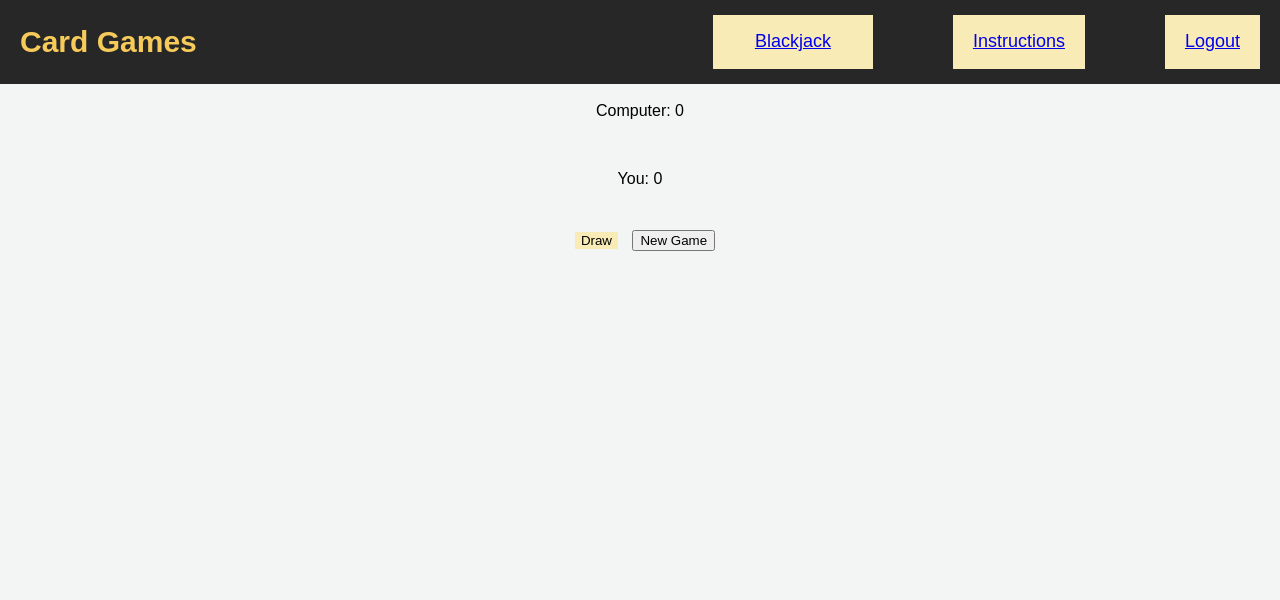
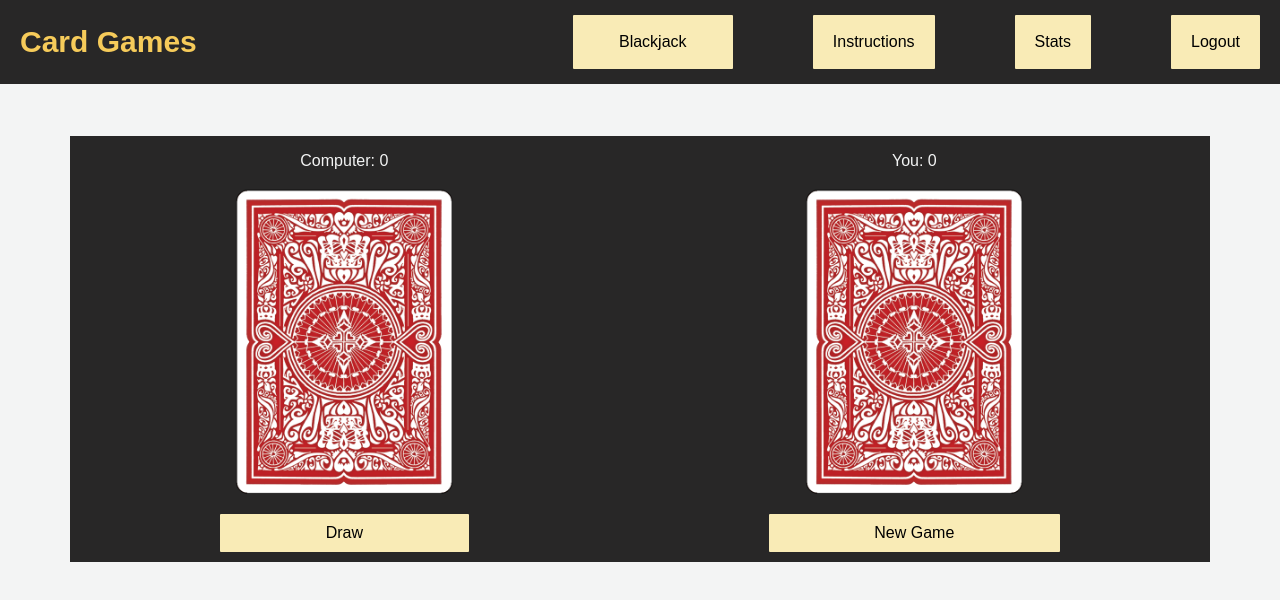
Before and after one commit to karajleong02/blackjack, a website: page public/war.html in a window 1280 px wide. Drawn offline with Linux system fonts and the light colour scheme; no server answers.

Commit message:
login and refining css

```diff
--- a/public/index.css
+++ b/public/index.css
@@ -31,7 +31,7 @@
 
 
 body {
-    margin: 0;
+    margin: 20px 20px 20px;
     padding: 25 0 20px;
     text-align: center;
     font-family: var(--ff-primary);
@@ -63,7 +63,6 @@ h1 {
 .nav-butt {
     float: right;
     background-color: var(--clr-light);
-    border: none;
     color: var(--clr-black);
     padding: 15px  20px;
     text-decoration: none;
@@ -81,7 +80,7 @@ h1 {
 .nav {
     display: grid;
     grid-template-columns: 1fr 200px;
-    grid-template-areas: "title nav-butt nav-butt nav-butt";
+    grid-template-areas: "title nav-butt nav-butt nav-butt nav-butt";
     grid-column-gap: 2em;
 }
 
@@ -91,10 +90,18 @@ h1 {
     background-color: var(--clr-dark);
     display: grid;
     grid-template-areas:
-        "winStatus winStatus"
         "dealer player"
         "draw_button stand_button";
 
+}
+
+.war {
+    margin: 50px;
+    background-color: var(--clr-dark);
+    display: grid;
+    grid-template-areas:
+        "dealer player"
+        "draw_button restart_button";
 }
 
 .dealer, .player {
@@ -122,16 +129,23 @@ h1 {
     max-height: 314px;
 }
 
-.draw_button, .stand_button {
-    margin: 10px;
-    border: none;
+.draw_button, .stand_button, .restart_btn, .draw_button2{
+    padding: 10px;
+    margin: 10px 150px;
     background-color: var(--clr-light);
+    font-size: medium;
 }
 
 td {
     padding: 25px;
-a {
+}
+a{
     color: var(--clr-black);
     text-decoration: none;
     font-size: medium;
 }
+button {
+    border: none;
+    font-size: medium;
+    border-radius: 1px;
+}
--- a/public/login.css
+++ b/public/login.css
@@ -43,7 +43,7 @@ h1 {
     margin: 0px;
 }
 .registrationBox {
-    border-radius: 72px;
+    border-radius: 5px;
     margin: 100px 100px;
     padding: 25px;
     background-color: var(--clr-dark);
@@ -62,7 +62,7 @@ h1 {
 }
 
 a{
-    color: var(--clr-black);
+    color: var(--clr-white);
 }
 
 .label {
@@ -75,3 +75,7 @@ a{
     padding: 10px 15px;
     font-size: medium;
 }
+
+button {
+    border-radius: 1px;
+}
--- a/public/war.html
+++ b/public/war.html
@@ -8,7 +8,6 @@
     </head>
     <body>
         <header>
-
             <nav class = "nav">
                 <h1 class = "title">Card Games</h1>
                 <button class = "nav-butt" aria-label = "blackjack button">
@@ -16,6 +15,9 @@
                 </button>
                 <button class = "nav-butt" aria-label = "instructions button">
                     <a href = "#instructions" class = "nav__link">Instructions</a>
+                </button>
+                <button class = "nav-butt" aria-label= "stats bututon">
+                    <a href = "/stats.html" class = "nav__link">Stats</a>
                 </button>
                 <button class = "nav-butt" aria-label = "logout button">
                     <a href = "/index.html" class = "nav__link">Logout</a>
@@ -25,16 +27,19 @@
         <h2>War</h2>
         <p id = "cardid">ID:</p>
         <p id = "numWins">Current Win Streak: 0</p>
-        <div id = "computer">
-            <p id = "computer_score">Computer: 0</p>
-            <img src = "" class = "card_image" id = "c1">
+        <div class = "war">
+            <div class = "dealer" id = "computer">
+                <p id = "computer_score">Computer: 0</p>
+                <img src = "cardBack.png" class = "card_imageD" id = "c1">
+            </div>
+            <div class = "player" id = "player">
+                <p id = "player_score">You: 0</p>
+                <img src = "cardBack.png" class = "card_imageP" id = "p1">
+            </div>
+            <button class = "draw_button2" id = "draw_button">Draw</button>
+            <button class = "restart_btn" id = "restart_button">New Game</button>
         </div>
-        <div id = "player">
-            <p id = "player_score">You: 0</p>
-            <img src = "" class = "card_image" id = "p1">
-        </div>
-        <button class = "draw_button" id = "draw_button">Draw</button>
-        <button class = "restart_button" id = "restart_button">New Game</button>
+
 
     </body>
 </html>
--- a/server.js
+++ b/server.js
@@ -97,13 +97,8 @@ app.post("/register", function(req, res){
                 else{
                     // we create a password hash before storing the password
                     passwordHash = bcrypt.hashSync(req.body.password, costFactor);
-<<<<<<< HEAD
                     insertUser = "insert into registeredUsers values(?, ?, 0, 0, 0, 0)"
                     conn.query(insertUser, [req.body.username, passwordHash], function(err, rows){
-=======
-                    insertUser = "insert into registeredUsers values(?, ?, ?, ?, ?, ?)"
-                    conn.query(insertUser, [req.body.username, passwordHash, 0, 0, 0, 0], function(err, rows){
->>>>>>> 7c3526d8048c2c08080a0a1ff8aa6de21403414e
                         if (err){
                             res.json({success: false, message: "server error"})
                         }
```
Also changed, not shown: public/main.html (+4 -10 lines).
